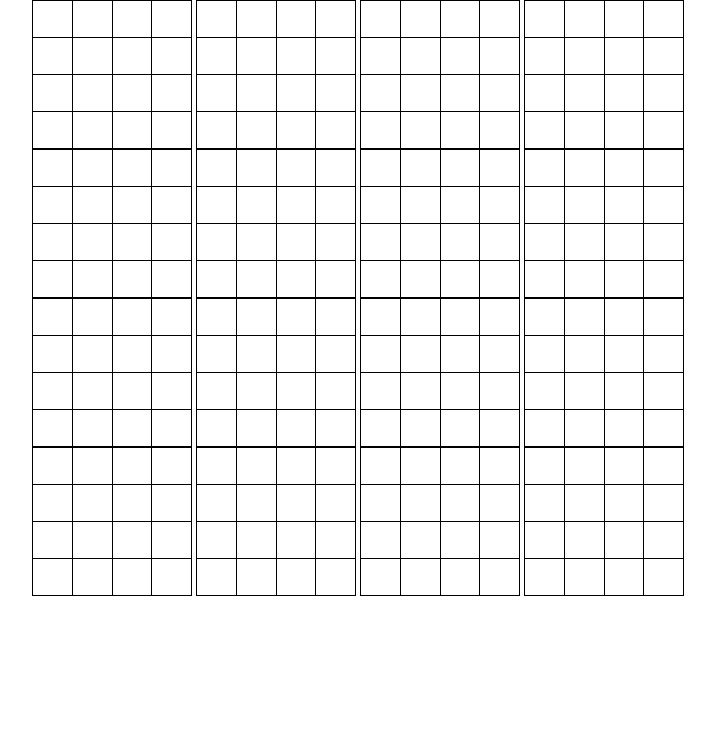
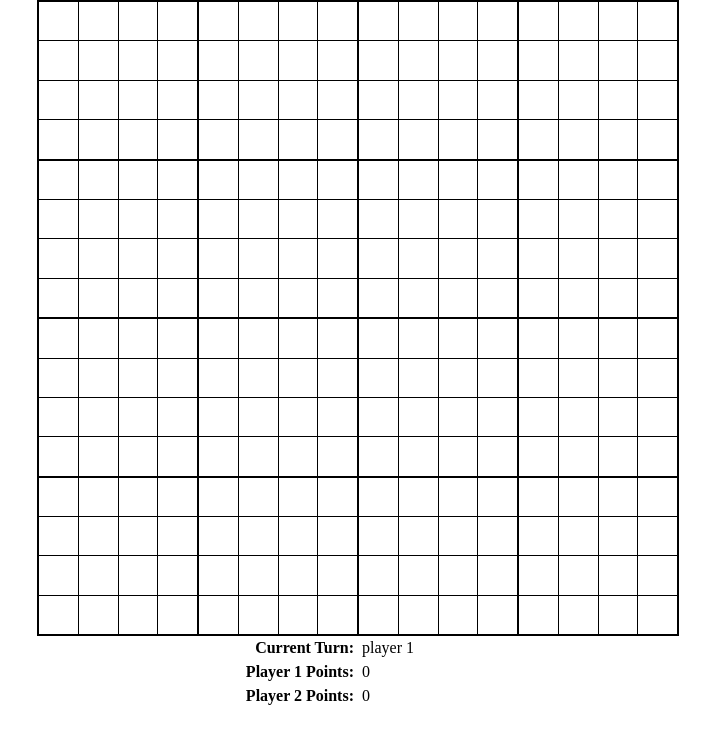
Before and after one commit to sbboard/tik-tak-tesseract, a website: page index.html in a window 1280 px wide. Shown: the whole page, without its empty margins (282-997 px from the left). Drawn offline with Linux system fonts and the light colour scheme.

Commit message:
initial board creation

```diff
--- a/index.html
+++ b/index.html
@@ -9,7 +9,7 @@
   </head>
   <body>
     <div id="gameWrap">
-      <table data-block="1" data-row="1">
+      <table data-block="1">
         <tr>
           <td></td>
           <td></td>
@@ -34,8 +34,7 @@
           <td></td>
           <td></td>
         </tr>
-      </table>
-      <table data-block="2" data-row="1">
+      </table><table data-block="2">
         <tr>
           <td></td>
           <td></td>
@@ -60,8 +59,7 @@
           <td></td>
           <td></td>
         </tr>
-      </table>
-      <table data-block="3" data-row="1">
+      </table><table data-block="3">
         <tr>
           <td></td>
           <td></td>
@@ -86,8 +84,7 @@
           <td></td>
           <td></td>
         </tr>
-      </table>
-      <table data-block="4" data-row="2">
+      </table><table data-block="4">
         <tr>
           <td></td>
           <td></td>
@@ -112,8 +109,7 @@
           <td></td>
           <td></td>
         </tr>
-      </table>
-      <table data-block="5" data-row="2">
+      </table><table data-block="5">
         <tr>
           <td></td>
           <td></td>
@@ -138,8 +134,7 @@
           <td></td>
           <td></td>
         </tr>
-      </table>
-      <table data-block="6" data-row="2">
+      </table><table data-block="6">
         <tr>
           <td></td>
           <td></td>
@@ -164,8 +159,7 @@
           <td></td>
           <td></td>
         </tr>
-      </table>
-      <table data-block="7" data-row="3">
+      </table><table>
         <tr>
           <td></td>
           <td></td>
@@ -190,8 +184,7 @@
           <td></td>
           <td></td>
         </tr>
-      </table>
-      <table data-block="8" data-row="3">
+      </table><table>
         <tr>
           <td></td>
           <td></td>
@@ -216,8 +209,7 @@
           <td></td>
           <td></td>
         </tr>
-      </table>
-      <table data-block="9" data-row="3">
+      </table><table>
         <tr>
           <td></td>
           <td></td>
@@ -242,8 +234,7 @@
           <td></td>
           <td></td>
         </tr>
-      </table>
-      <table data-block="10" data-row="4">
+      </table><table>
         <tr>
           <td></td>
           <td></td>
@@ -268,8 +259,7 @@
           <td></td>
           <td></td>
         </tr>
-      </table>
-      <table data-block="11" data-row="4">
+      </table><table>
         <tr>
           <td></td>
           <td></td>
@@ -294,8 +284,7 @@
           <td></td>
           <td></td>
         </tr>
-      </table>
-      <table data-block="12" data-row="4">
+      </table><table>
         <tr>
           <td></td>
           <td></td>
@@ -320,8 +309,7 @@
           <td></td>
           <td></td>
         </tr>
-      </table>
-      <table data-block="13">
+      </table><table>
         <tr>
           <td></td>
           <td></td>
@@ -346,8 +334,7 @@
           <td></td>
           <td></td>
         </tr>
-      </table>
-      <table data-block="14">
+      </table><table>
         <tr>
           <td></td>
           <td></td>
@@ -372,8 +359,7 @@
           <td></td>
           <td></td>
         </tr>
-      </table>
-      <table data-block="15">
+      </table><table>
         <tr>
           <td></td>
           <td></td>
@@ -398,8 +384,7 @@
           <td></td>
           <td></td>
         </tr>
-      </table>
-      <table data-block="16">
+      </table><table>
         <tr>
           <td></td>
           <td></td>
@@ -426,6 +411,12 @@
         </tr>
       </table>
     </div>
+
+    <div id="score">
+        <span class="header">Current Turn:</span><span id="currentTurn">player 1</span>
+        <span class="header">Player 1 Points:</span><span id="p1-points">0</span>
+        <span class="header">Player 2 Points:</span><span id="p2-points">0</span>
+    </div>
   </body>
   <script src="app.js"></script>
 </html>
--- a/style.sass
+++ b/style.sass
@@ -1,16 +1,28 @@
 @import css-reset
 
 #gameWrap
-    width: 100vmin
+    width: 80vmin
+    border: 1px solid black
     margin: 0 auto
     text-align: center
     table
-        width: 20%
+        width: 25%
         display: inline-table
         tr
             width: 100%
             td
-                width: 3em
-                height: 3em
+                width: 3.2em
+                height: 3.2em
                 font-size: 1.5vmin
                 border: 1px solid black
+#score
+    width: 80vmin
+    margin: 0 auto
+    span
+        width: calc(50% - .5em)
+        display: inline-block
+        margin: .25em
+        &.header
+            font-weight: bold
+        &:nth-of-type(odd)
+            text-align: right
```
Also changed, not shown: style.css, 1 other file.
